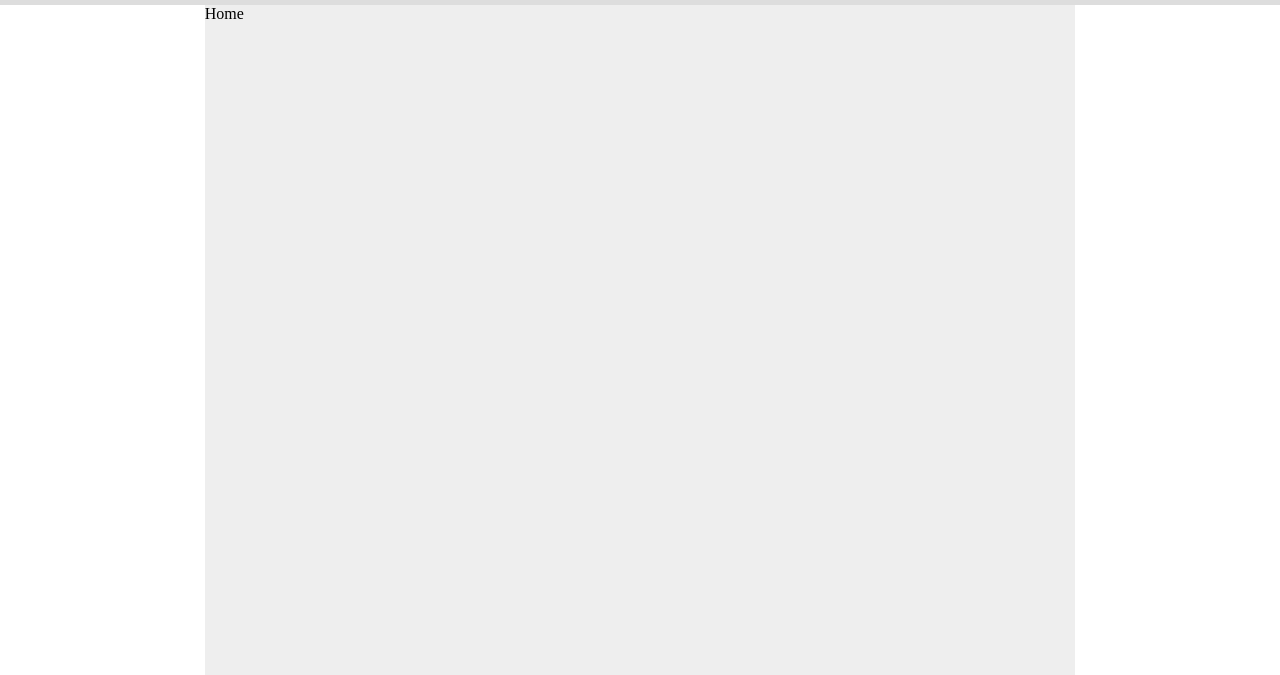
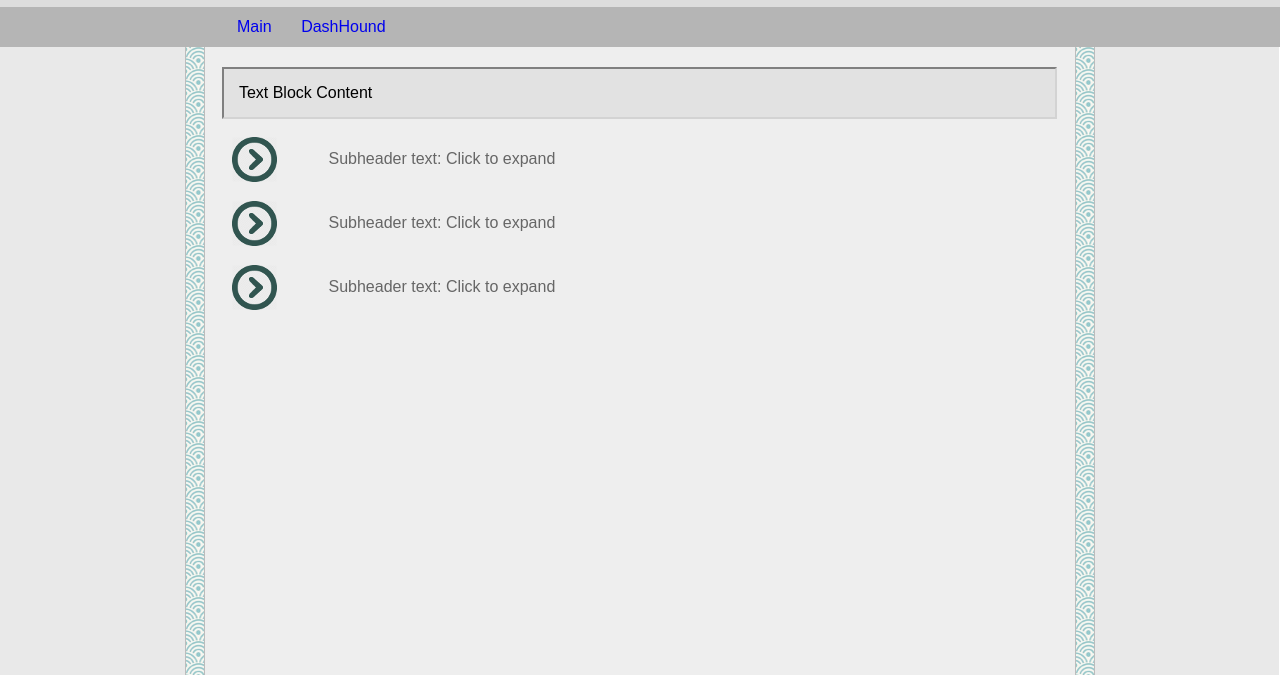
Before and after one commit to peterw146/portfolio, a plain HTML site: page index.html in a window 1280 px wide. Shown: the part 125-800 px from the top of the page. Drawn offline with Linux system fonts and the light colour scheme.

Commit message:
added router, resize, zombie collection and deco strips

```diff
--- a/css/style.css
+++ b/css/style.css
@@ -1,20 +1,154 @@
 body {
   margin: 0;
+  padding:0;
+  border:none;
+  overflow: hidden;
 }
 
 #header {
   width:100%;
   background-color:#dddddd;
   height:130px;
-  box-sizing: border-box;
+  margin:0;
+  padding:1px;
+  border:none;
+
 }
 
 #main_content {
   width:68%;
   min-width:500px;
-  margin-left:auto;
-  margin-right:auto;
   background-color:#eeeeee;
-  box-sizing: border-box;
+  margin:0;
+  padding:0px;
+  border:none;
+  float:left;
+}
+
+#content_wrapper {
+  width:100%;
+}
+
+.marginal {
+  float:left;
+  background-color:#e9e9e9;
+}
+
+.deco {
+  float:left;
+  width:18px;
+  background-image:url("../images/edge2.png");
+  background-color:#e9e9e9;
+  border-left: 1px solid #a0a0a0;
+  border-right: 1px solid #a0a0a0;
+  opacity:0.7;
+}
+
+
+.site_headline{
+  font-family: Arial, Helvetica, sans-serif;
+  font-size:2.5em;
+  font-weight:bold;
+  float:left;
+  padding-left:5%;
+  padding-top:25px;
+}
+
+.site_byline {
+  font-family: Arial, Helvetica, sans-serif;
+  font-size:1.1em;
+  font-weight:bold;
+  float:right;
+  padding-right:18%;
+  padding-top:100px;
+}
+
+.site_graphic {
+  float:left;
+  margin-top:12px;
+  margin-left:16%;
+  height:100px;
+  width:100px;
+  background-color:#e6e6e6;
+}
+
+.text_block {
+  font-family: Arial, Helvetica, sans-serif;
+  font-size:1em;
+  width:92%;
+  background-color:#e2e2e2;
+  border: 2px inset #d3d3d3;
+  margin-left:2%;
+  margin-top:20px;
+  padding:15px;
+}
+
+#menubar {
+  width:85%;
+  background-color:#b5b5b5;
+  height:38px;
+  margin:0;
+  padding:1px;
+  border:none;
+  padding-left:15%;
+}
+
+.menu_item {
+  font-family: Arial, Helvetica, sans-serif;
+  font-size:1em;
+  margin-left:20px;
+  margin-top:10px;
+  color:#444444;
+}
+
+.menu_item a {
+  text-decoration: none;
+  margin-left:25px;
+}
+
+.subheader_block {
+  margin-top:10px;
+  padding:1px 10px 1px 20px;
+  clear:both;
+}
+
+.subheader_prefix {
+  float: left;
+  padding:7px;
+}
+
+.subheader_text {
+  float: left;
+  padding-top:20px;
+  padding-left:45px;
+  font-family: Arial, Helvetica, sans-serif;
+  font-size:1.0em;
+  color:#666666;
 
 }
+
+.subheader_expandable {
+  float:left;
+  font-family: Arial, Helvetica, sans-serif;
+  font-size:1em;
+  width:95%;
+  background-color:#e2e2e2;
+  border: 2px inset #d3d3d3;
+  margin-left:0;
+  margin-bottom:25px;
+  padding:15px;
+}
+
+.subheader_collapser {
+  float:right;
+  margin-right:30px;
+  margin-top:37px;
+  padding:5px;
+  width:40px;
+  height:31px;
+  border: 1px solid #ababab;
+}
+
+.start_hidden {
+  display: none;
+}
--- a/index.html
+++ b/index.html
@@ -9,15 +9,25 @@
   <body onload="init_app()">
     <div id="page_wrapper">
       <div id="header"></div>
-      <div id="main_content"></div>
+      <div id="menubar"></div>
+      <div id="content_wrapper">
+        <div id="left_marginal" class="marginal"></div>
+        <div id="left_decostrip" class="deco"></div>
+        <div id="main_content"></div>
+        <div id="right_decostrip" class="deco"></div>
+        <div id="right_marginal" class="marginal"></div>
+      </div>
     </div>
     <script type="text/javascript" src="js/lib/jquery-1.11.2.min.js"></script>
     <script type="text/javascript" src="js/lib/underscore-min.js"></script>
     <script type="text/javascript" src="js/lib/backbone-min.js"></script>
 
     <script type="text/javascript" src="js/app.js"></script>
+    <script type="text/javascript" src="js/router.js"></script>
     <script type="text/javascript" src="js/views/home.js"></script>
     <script type="text/javascript" src="js/views/header.js"></script>
+    <script type="text/javascript" src="js/views/menubar.js"></script>
+    <script type="text/javascript" src="js/views/dashpage.js"></script>
 
     <script type="text/javascript">
       function init_app() {
--- a/js/app.js
+++ b/js/app.js
@@ -1,17 +1,32 @@
 var AppView = Backbone.View.extend({
 
   initialize: function(){
+
     this.render();
     var header = new Header();
-    var home_view = new HomeView();
+    var menubar = new Menubar();
+
+    this.approuter = new appRouter();
+    Backbone.history.start();
+
+    $(window).on('resize', this.render);
   },
 
   render: function(){
     // adjust main content window css
-    var available_height = $(window).height() - $('#header').height();
-    $('#main_content').css({
+    var available_height = $(window).height() - $('#header').outerHeight() - $('#menubar').outerHeight();
+    $('#main_content, #content_wrapper, .marginal, .deco').css({
       height: available_height + 'px'
     });
+
+    var marginal_width = Math.floor(($(window).width() - $('#left_decostrip').outerWidth() - $('#right_decostrip').outerWidth() - $('#main_content').outerWidth())/2) - 0.5;
+    if (marginal_width < 0) {
+      marginal_width == 0;
+    }
+    $('.marginal').css({
+      width: marginal_width + 'px'
+    });
+
   }
 
 });
--- /dev/null
+++ b/js/router.js
@@ -0,0 +1,30 @@
+var appRouter = Backbone.Router.extend({
+
+  routes: {
+    "": "showHome",
+    "dash": "showDash"
+  },
+
+  showHome: function() {
+    console.log('Route to home');
+    Backbone.history.navigate('');
+    if (this.main_content_view) {
+      this.main_content_view.unbind();
+      this.main_content_view.remove();
+    }
+    this.main_content_view = new HomeView();
+    $('#main_content').html(this.main_content_view.render().el);
+  },
+
+  showDash: function() {
+    console.log('Route to dash');
+    Backbone.history.navigate('/dash');
+    if (this.main_content_view) {
+      this.main_content_view.unbind();
+      this.main_content_view.remove();
+    }
+    this.main_content_view = new DashView();
+    $('#main_content').html(this.main_content_view.render().el);
+  },
+
+});
--- /dev/null
+++ b/js/views/dashpage.js
@@ -0,0 +1,18 @@
+var DashView = Backbone.View.extend({
+
+  initialize: function(){
+    this.render();
+  },
+
+  events: {
+  },
+
+  render: function(){
+    var template_main_str = '<div>dash page\
+    </div>';
+
+    this.$el.html(_.template(template_main_str));
+    return this;
+  }
+
+});
--- a/js/views/header.js
+++ b/js/views/header.js
@@ -5,7 +5,11 @@ var Header = Backbone.View.extend({
   },
   render: function(){
 
-    var template_main_str = '<span>Header</span>';
+    var template_main_str = '<div> \
+      <div class="site_graphic"></div> \
+      <div class="site_headline">Headline</div> \
+      <div class="site_byline">Byline</div> \
+    </div>';
 
     this.$el.html(_.template(template_main_str));
 
--- a/js/views/home.js
+++ b/js/views/home.js
@@ -1,15 +1,65 @@
 var HomeView = Backbone.View.extend({
-
-  el: $('#main_content'),
 
   initialize: function(){
     this.render();
   },
 
+  events: {
+    'click .subheader_block' : 'expandHiddenContent'
+  },
+
   render: function(){
-    var template_main_str = '<span>\
-                            Home</span>';
+    var template_main_str = '<div class="text_block">Text Block Content</div> \
+      <div class="subheader_block"> \
+        <div class="subheader_prefix"> \
+          <img src="images/bulletpoint.png" /> \
+        </div> \
+        <div class="subheader_text">Subheader text: Click to expand</div> \
+        <div class="subheader_collapser start_hidden"> \
+          <img src="images/collapse.png" /> \
+        </div> \
+        <div class="subheader_expandable start_hidden">\
+          <p>Sample expandable text. More sample expandable text. Sample expandable text. Sample expandable text. More sample expandable text. Sample expandable text.</p>\
+          <p>Sample expandable text. More sample expandable text. Sample expandable text. Sample expandable text. More sample expandable text. Sample expandable text. Sample expandable text. More sample expandable text. Sample expandable text.</p>\
+        </div> \
+      </div> \
+     <div class="subheader_block"> \
+        <div class="subheader_prefix"> \
+          <img src="images/bulletpoint.png" /> \
+        </div> \
+        <div class="subheader_text">Subheader text: Click to expand</div> \
+        <div class="subheader_collapser start_hidden"> \
+          <img src="images/collapse.png" /> \
+        </div> \
+        <div class="subheader_expandable start_hidden">\
+          <p>Expandable text content goes here</p>\
+        </div> \
+      </div> \
+      <div class="subheader_block"> \
+        <div class="subheader_prefix"> \
+          <img src="images/bulletpoint.png" /> \
+        </div> \
+        <div class="subheader_text">Subheader text: Click to expand</div> \
+        <div class="subheader_collapser start_hidden"> \
+          <img src="images/collapse.png" /> \
+        </div> \
+        <div class="subheader_expandable start_hidden">\
+          <p>Expandable text content goes here</p>\
+        </div> \
+      </div>';
 
     this.$el.html(_.template(template_main_str));
+
+    this.$el.css({
+      "height": $('#main_content').height() + 'px',
+      "overflow-x": "hidden",
+      "overflow-y": "scroll"
+    })
+    return this;
+  },
+
+  expandHiddenContent: function(e) {
+    $(e.currentTarget).find('.start_hidden').slideToggle(250);
   }
+
 });
--- /dev/null
+++ b/js/views/menubar.js
@@ -0,0 +1,16 @@
+var Menubar = Backbone.View.extend({
+  el: $('#menubar'),
+  initialize: function(){
+    this.render();
+  },
+  render: function(){
+
+    var template_main_str = '<div class="menu_item">\
+      <a href="#">Main</a>\
+      <a href="#dash">DashHound</a>\
+      </div>';
+
+    this.$el.html(_.template(template_main_str));
+
+  }
+});
```
Also changed, not shown: images/bulletpoint.png (added), images/collapse.png (added), images/edge1.png (added), images/edge2.png (added).
